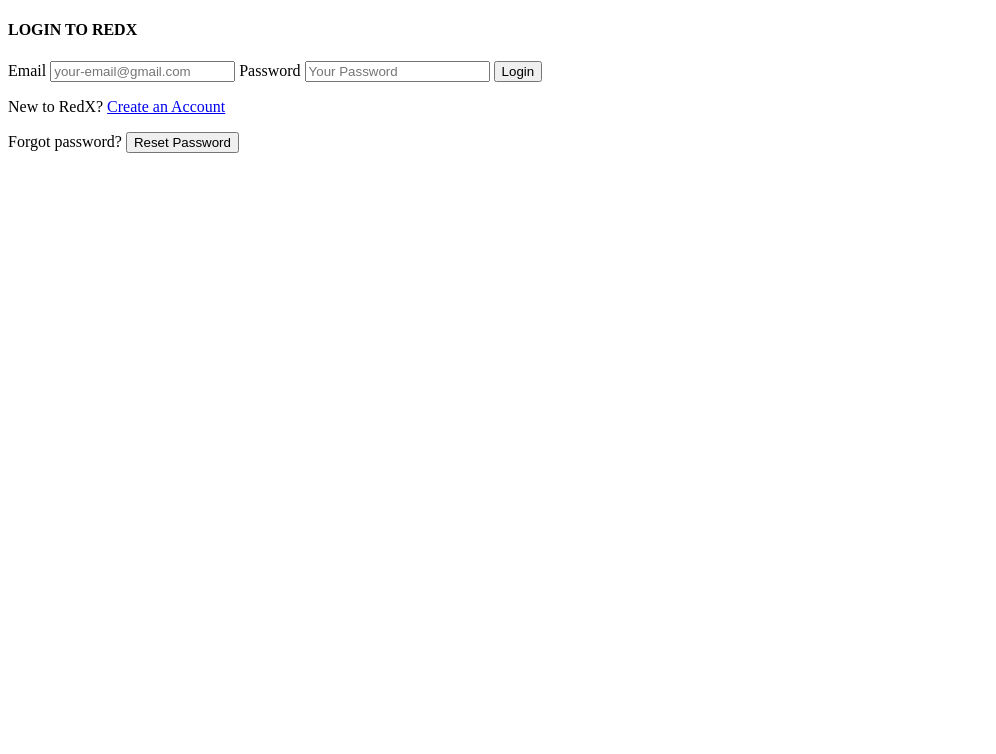
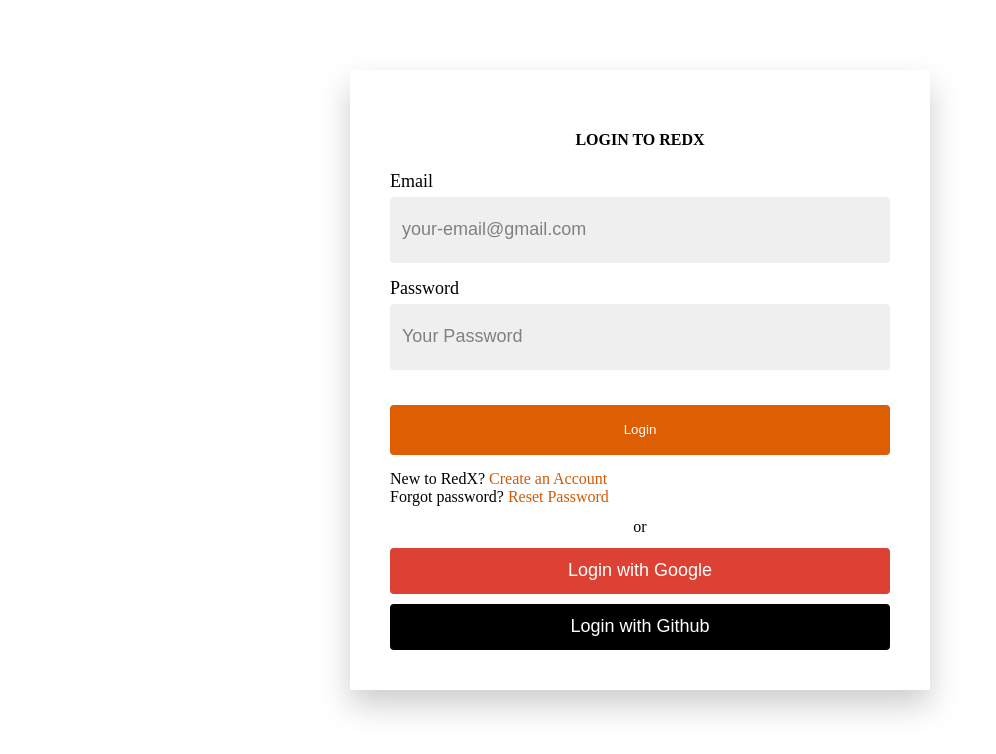
Before and after one commit to uttamsdev/login-register-page, a plain HTML site: page index.html in a window 1280 px wide. Shown: the whole page, without its empty margins (0-996 px from the left). Drawn offline with Linux system fonts and the light colour scheme.

Commit message:
login form done

```diff
--- a/css/login.css
+++ b/css/login.css
@@ -0,0 +1,107 @@
+.login-outer-container{
+    min-height: 100vh;
+}
+.login-container{
+    margin-top: 70px;
+    display: flex;
+    justify-content: center;
+    align-items: center;
+}
+.login-area{
+    width: 500px;
+    padding: 40px;
+    box-shadow: 0 15px 30px 0 rgb(0 0 0 / 20%);
+}
+.login-area h4{
+    text-align: center;
+}
+.login-items{
+    display: flex;
+    flex-direction: column;
+}
+label{
+    margin-bottom: 5px;
+    font-size: 18px;
+
+}
+.a{
+    text-decoration: none;
+    color: #d25904;
+    font-size: 16px;
+}
+
+.login-container .p{
+    margin: 0;
+    font-size: 16px;
+}
+.a:hover{
+    color: #ff6c03;
+    text-decoration: underline;
+}
+.login-items .login{
+    border-radius: 4px;
+    height: 54px;
+    background: #efefef;
+    outline: none;
+    border: none;
+    padding: 0.375rem 0.75rem;
+    font-size: 1rem;
+    font-weight: 400;
+    line-height: 1.5;
+    color: #495057;
+    margin-bottom: 15px;
+}
+::placeholder{
+    color: gray;
+    font-size: 18px;
+}
+
+.login-btn{
+    color: #fff;
+    background-color: #de5e04;
+    border-color: #d25904;
+    border: none;
+    /* padding: 5px 0px; */
+    border-radius: 4px;
+    height: 50px;
+    margin-top: 20px;
+    margin-bottom: 15px;
+}
+.prompt {
+    text-align: center;
+    margin: 12px 0px;
+  }
+  .social-login {
+    display: flex;
+    /* justify-content: center; */
+    flex-direction: column;
+  }
+  .google-signin {
+    background-color: #dc4133;
+    border: none;
+    border-radius: 4px;
+    height: 46px;
+    color: white;
+    margin-bottom: 10px;
+    font-size: 18px;
+  }
+  .github-signin {
+    background-color: black;
+    border: none;
+    border-radius: 4px;
+    height: 46px;
+    color: white;
+    font-size: 18px;
+  }
+  .social-icon {
+    font-size: 22px;
+    margin-right: 8px;
+  }
+
+
+@media (max-width:688px) {
+    .login-container{
+        margin-top: 45px;
+    }
+
+}
--- a/index.html
+++ b/index.html
@@ -4,24 +4,30 @@
     <meta charset="UTF-8">
     <meta http-equiv="X-UA-Compatible" content="IE=edge">
     <meta name="viewport" content="width=device-width, initial-scale=1.0">
-    <link rel="stylesheet" href="style.css">
+    <link rel="stylesheet" href="css/login.css">
     <title>Login to RedX</title>
 </head>
 <body>
-    <div className='login-outer-container'>
-        <div className='login-container'>
-        <div className='login-area'>
+    <div class='login-outer-container'>
+        <div class='login-container'>
+        <div class='login-area'>
                 <h4>LOGIN TO REDX</h4>
-                    <form  className='login-items'>
+                    <form  class='login-items'>
                     <label htmlFor="username">Email</label>
-                    <input type="email" className='login' name="email" placeholder='your-email@gmail.com' required/>
+                    <input type="email" class='login' name="email" placeholder='your-email@gmail.com' required/>
                     <label htmlFor="password">Password</label>
-                    <input type="password" className='login' name="password" placeholder="Your Password" required/>
-                    <input type="submit" className='login-btn' value="Login" />
+                    <input type="password" class='login' name="password" placeholder="Your Password" required/>
+                    <input type="submit" class='login-btn' value="Login" />
                     </form>
-                    <p className='p'>New to RedX? <a className='a' href="register">Create an Account</a></p>
-                    <p className='p'>Forgot password? <button onClick={resetPassword} className='btn btn-link a'>Reset Password</button></p>
-
+                    <p class='p'>New to RedX? <a class='a' href="register">Create an Account</a></p>
+                    <p class='p'>Forgot password? <a class='a'>Reset Password</a></p>
+                    <div class='social-login-container'>
+                        <p class='prompt'>or</p>
+                        <div class='social-login'>
+                        <button class='google-signin'></> Login with Google</button>
+                        <button  class='github-signin'>Login with Github</button>
+                        </div>
+                    </div>
         </div>
     </div>
     </div>
```
